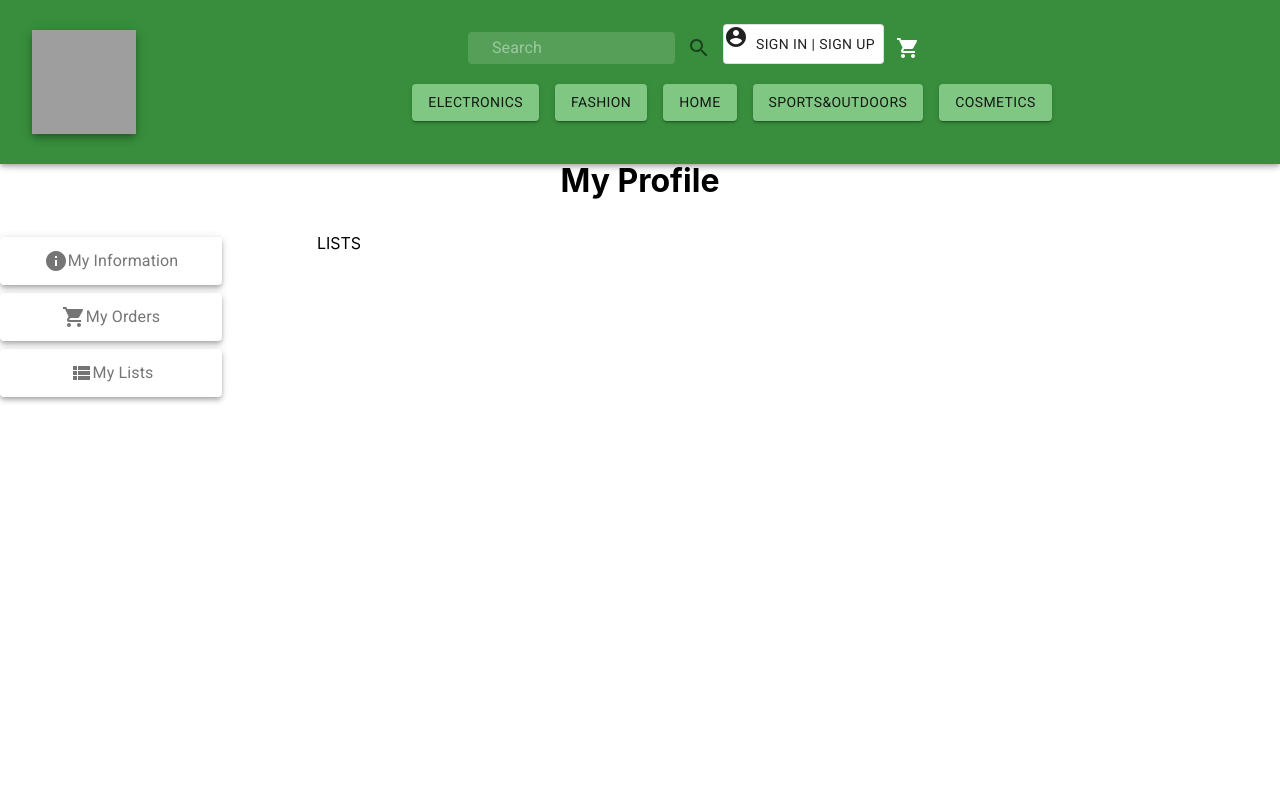
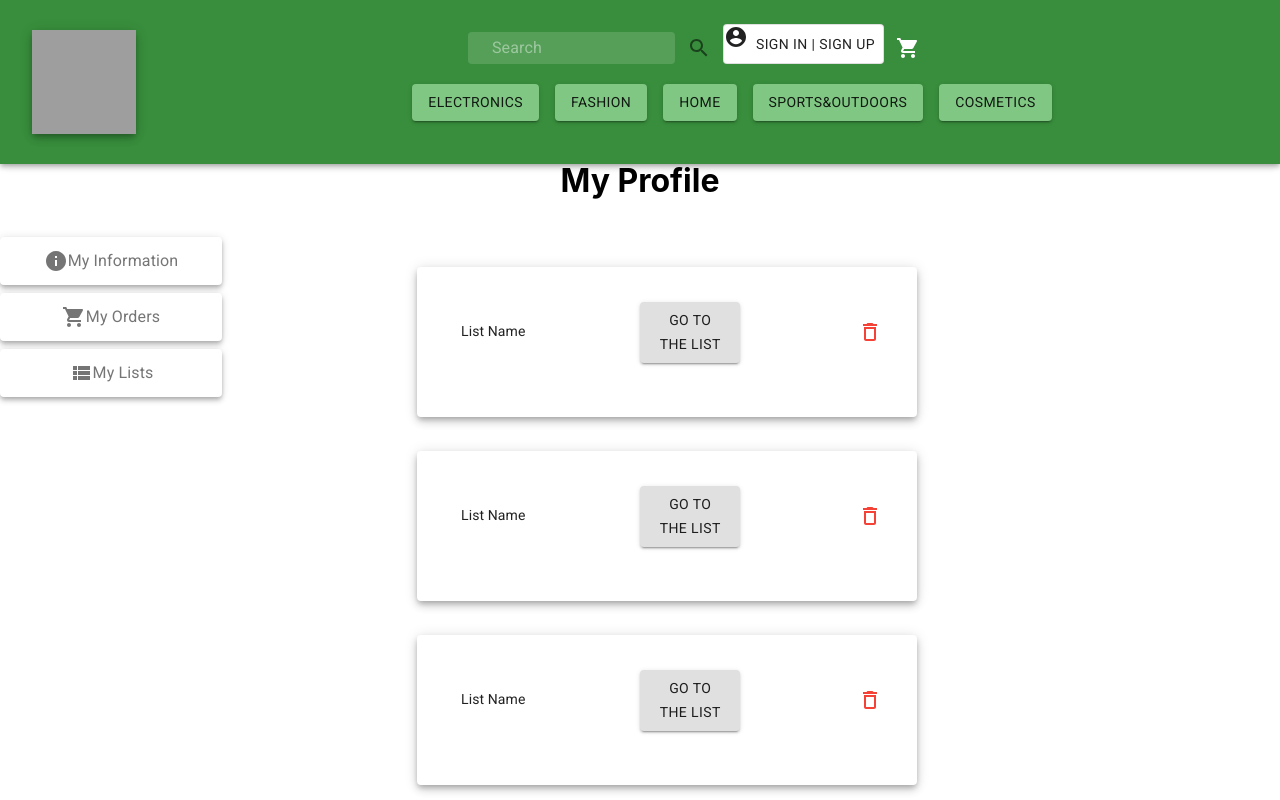
Before and after one commit to bounswe/bounswe2020group1, a React (Create React App) app in the folder Frontend/tursu/: page /customerProfile in a window 1280 px wide. Both pictures are taken after a click on the button "My Lists". Built offline with nearby package versions, Linux system fonts and the light colour scheme; grey boxes are pictures that could not be loaded; what react-swipeable-views-utils would draw is missing.

Commit message:
First prototype of list of shopping lists is implemented.

```diff
--- a/Frontend/tursu/src/Profiles/MyLists.js
+++ b/Frontend/tursu/src/Profiles/MyLists.js
@@ -1,22 +1,80 @@
 import React, { Component} from 'react';
+import Paper from "@material-ui/core/Paper";
+import Grid from "@material-ui/core/Grid";
+import {Button, Typography} from "@material-ui/core";
+import Box from "@material-ui/core/Box";
+import ButtonGroup from "@material-ui/core/ButtonGroup";
+import IconButton from "@material-ui/core/IconButton";
+import AddIcon from "@material-ui/icons/Add";
+import RemoveIcon from "@material-ui/icons/Remove";
+import DeleteOutlineIcon from "@material-ui/icons/DeleteOutline";
+import {makeStyles} from "@material-ui/core/styles";
 
 
-export default class myLists extends Component {
-    constructor(props) {
-        super(props);
 
-        this.state = {
+export default function myLists(props){
+    return(
+        <div>
+            {aList()}
+            {aList()}
+            {aList()}
+        </div>
+    )
+}
 
-        }
+const listStyle = makeStyles((theme) => ({
+    root: {
+        flexGrow: 1,
+    },
+    paper:{
+        marginLeft: 100,
+        marginTop: 50,
+        marginBottom: 1,
+        width: 500,
+    },
+    grid: {
+        paddingLeft: theme.spacing(3),
+        width: "100%",
+        height: 150,
+        justifyContent: "space-between"
+    },
+    listName: {
+        marginLeft: "20px"
+    },
+    goToListButton: {
+        width: "100px"
+    },
+    marginInsideGrid: {
+        marginBottom:  20,
+    }
+}));
+
+function aList(prop){
+    const classes = listStyle()
+    function handleDelete(){
 
     }
-
-    render() {
-
-        return(
-            <a>LISTS</a>
-        )
-
-
-    }
+    return(
+        <div className={classes.root}>
+            <Paper className={classes.paper} elevation={5}>
+                <Grid container item className={classes.grid} alignItems="center" spacing={4}>
+                    <Grid item className={[classes.marginInsideGrid].join(" ") }>
+                        <Typography variant="subtitle2" className={classes.listName}>
+                            List Name
+                        </Typography>
+                    </Grid>
+                    <Grid item className={classes.marginInsideGrid}>
+                        <Button variant={"contained"} className={classes.goToListButton}>
+                            Go to the List
+                        </Button>
+                    </Grid>
+                    <Grid item className={classes.marginInsideGrid}>
+                        <IconButton size="small">
+                            <DeleteOutlineIcon color="error" onClick={handleDelete}/>
+                        </IconButton>
+                    </Grid>
+                </Grid>
+            </Paper>
+        </div>
+    );
 }
```
